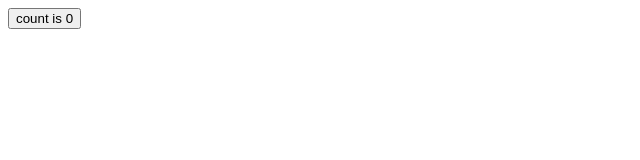
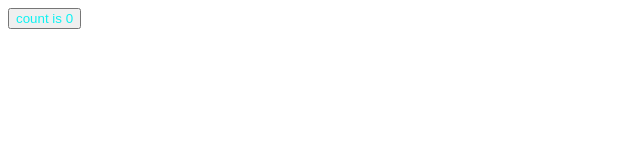
Before and after one commit to aaron-edwards/kidd, a React (Vite) app: page / in a window 1280 px wide. Shown: the top 160 px of the page, without its empty margins (0-640 px from the left). Built offline with nearby package versions, Linux system fonts and the light colour scheme.

Commit message:
Set up theming

```diff
--- a/src/App.tsx
+++ b/src/App.tsx
@@ -1,10 +1,17 @@
+import { Theme } from '@emotion/react';
 import { useState } from 'react';
+
+const style = (theme: Theme) => ({ color: theme.color.primary });
 
 function App() {
   const [count, setCount] = useState(0);
 
   return (
-    <button type="button" onClick={() => setCount((c) => c + 1)}>
+    <button
+      css={style}
+      type="button"
+      onClick={() => setCount((c) => c + 1)}
+    >
       count is {count}
     </button>
   );
--- a/src/main.tsx
+++ b/src/main.tsx
@@ -1,9 +1,18 @@
+import { Theme, ThemeProvider } from '@emotion/react';
 import React from 'react';
 import ReactDOM from 'react-dom/client';
 import App from './App';
 
+const theme: Theme = {
+  color: {
+    primary: '#0df2f2',
+  },
+};
+
 ReactDOM.createRoot(document.getElementById('root') as HTMLElement).render(
   <React.StrictMode>
-    <App />
+    <ThemeProvider theme={theme}>
+      <App />
+    </ThemeProvider>
   </React.StrictMode>,
 );
--- a/tsconfig.json
+++ b/tsconfig.json
@@ -15,7 +15,8 @@
     "isolatedModules": false,
     "noEmit": true,
     "jsx": "react-jsx",
-    "types": ["vitest/globals", "@testing-library/jest-dom"]
+    "jsxImportSource": "@emotion/react",
+    "types": ["vitest/globals", "@testing-library/jest-dom", "@emotion/core"]
   },
   "include": ["src"],
   "references": [{ "path": "./tsconfig.node.json" }]
--- a/vite.config.ts
+++ b/vite.config.ts
@@ -4,7 +4,12 @@ import react from '@vitejs/plugin-react'
 
 // https://vitejs.dev/config/
 export default defineConfig({
-  plugins: [react()],
+  plugins: [react({
+    jsxImportSource: "@emotion/react",
+      babel: {
+        plugins: ["@emotion/babel-plugin"],
+      },
+  })],
   test: {
     globals: true,
     setupFiles: ['./setupTests.ts'],
```
Also changed, not shown: package.json (+6 -1 lines), src/types/emotion.d.ts (added, +9 -0 lines), .eslintrc.cjs, 1 other file (tests, documents, lock files or other folders).
